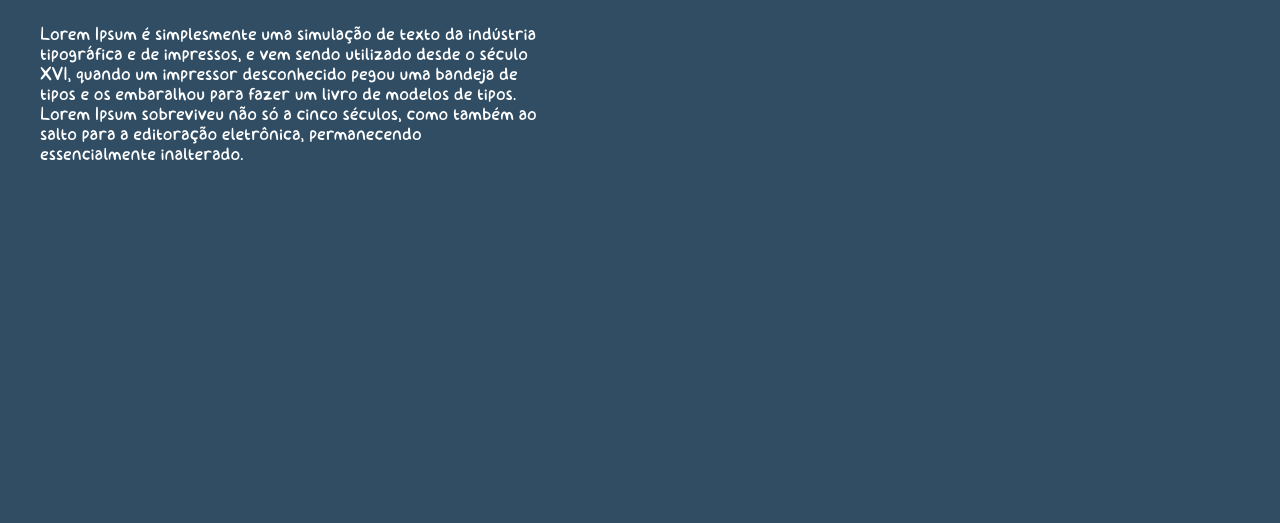
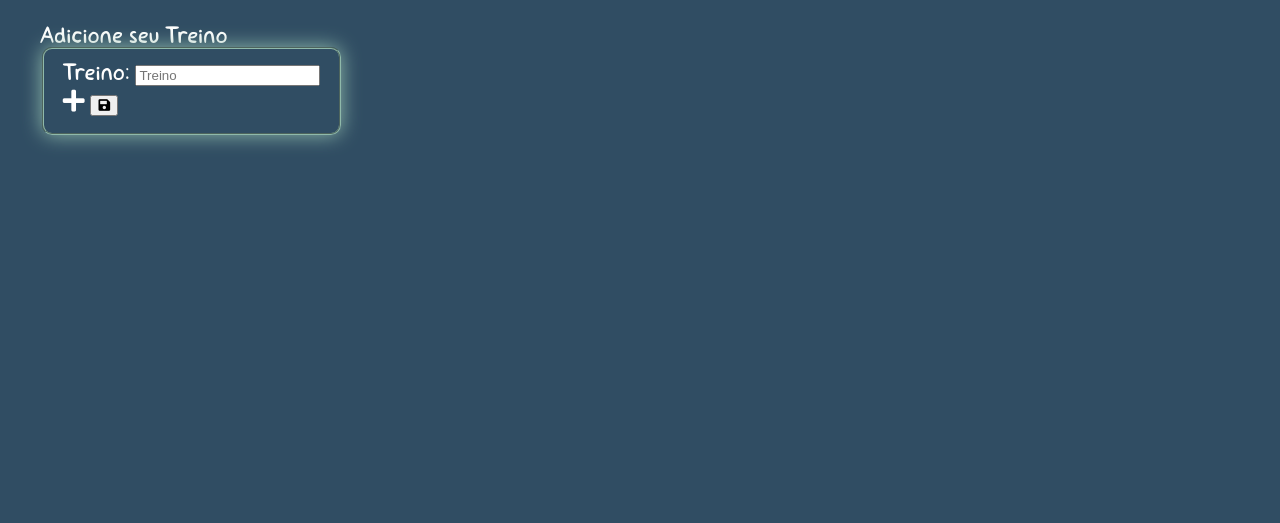
Before and after one commit to vTrindadev/EnergyTraining, a plain HTML site: page treino.html in a window 1280 px wide. Shown: the part 277-800 px from the top of the page. Drawn offline with Linux system fonts and the light colour scheme.

Commit message:
Modificações

```diff
--- a/css/inicial.css
+++ b/css/inicial.css
@@ -81,3 +81,25 @@ p{
     font-family: B;
     font-size: 20px;
 }
+
+form{
+    display: flex;
+    flex-direction: column;
+    width: 100%;
+    font-size: 25px;
+    font-family: B;
+}
+
+fieldset{
+    background-color:none;
+    border-radius: 10px;
+    border-color: #8FB9AA;
+    box-shadow: 0px 0px 20px #8FB9AA;
+    line-height: 30px;
+}
+
+.remover-botao {
+    margin-left: 10px;
+    color:white;
+   font-size: 20px;
+}
--- /dev/null
+++ b/js/treino.js
@@ -0,0 +1,24 @@
+function adicionarExercicio() {
+    var treinoContainer = document.getElementById('treino-container');
+    var novoExercicioItem = document.createElement('div');
+    novoExercicioItem.className = 'exercicio-item';
+    var label = document.createElement('label');
+    label.textContent = 'Exercício: ';
+    var input = document.createElement('input');
+    input.type = 'text';
+    input.placeholder = 'Exercício';
+    input.className = 'txt_exercicio';
+    var iconSpan = document.createElement('span');
+    iconSpan.className = 'remover-botao';
+    iconSpan.innerHTML = '<i class="fas fa-trash-alt" onclick="removerExercicio(this)"></i>';
+    novoExercicioItem.appendChild(label);
+    novoExercicioItem.appendChild(input);
+    novoExercicioItem.appendChild(iconSpan);
+    treinoContainer.appendChild(novoExercicioItem);
+}
+
+function removerExercicio(icone) {
+    var exercicioItem = icone.parentNode.parentNode;
+    var treinoContainer = document.getElementById('treino-container');
+    treinoContainer.removeChild(exercicioItem);
+}
--- a/treino.html
+++ b/treino.html
@@ -1,10 +1,11 @@
 <!DOCTYPE html>
-<html lang="en">
+<html lang="pt-br">
 <head>
     <meta charset="UTF-8">
     <meta name="viewport" content="width=device-width, initial-scale=1.0">
     <link href="./css/inicial.css" rel="stylesheet">
     <link href="./font/font.css" rel="stylesheet">
+    <link rel="stylesheet" href="https://cdnjs.cloudflare.com/ajax/libs/font-awesome/5.15.2/css/all.min.css" integrity="sha512- +iRuDfUaDKLwOs/C+NY89wQ2a7LEiCpRWYn/dQX8FSrdt3ePshQFPxH4zjFhUK6Me0K8XJdD6gjMY59JOnxY2Q==" crossorigin="anonymous" />
     <title>EnergyTraining</title>
 </head>
 <body>
@@ -15,7 +16,7 @@
         </div>
 
         <ul>
-            <a href="index.html"><li>Início</li></a>
+            <a href="inicial.html"><li>Início</li></a>
             <a href="treino.html"><li>Treino</li></a>
             <a href="anotacoes.html"><li>Anotações</li></a>
             <a href="desempenho.html"><li>Desempenho</li></a>
@@ -26,9 +27,22 @@
     <main>
         <aside>
             <h2><span>Meus Treinos</span></h2>
-            <p>
-                Lorem Ipsum é simplesmente uma simulação de texto da indústria tipográfica e de impressos, e vem sendo utilizado desde o século XVI, quando um impressor desconhecido pegou uma bandeja de tipos e os embaralhou para fazer um livro de modelos de tipos. Lorem Ipsum sobreviveu não só a cinco séculos, como também ao salto para a editoração eletrônica, permanecendo essencialmente inalterado.
-            </p>
+            <form>
+                <label>Adicione seu Treino</label>
+                <fieldset>
+                    <div id="treino-container">
+                        <div class="exercicio-item">
+                            <label>Treino:</label>
+                            <input type="text" placeholder="Treino" id="txt_treino">
+                        </div>
+                    </div>
+                    <div>
+                        <i class="fas fa-plus adicionar-icone" onclick="adicionarExercicio()"></i>
+                        <button type="submit" id="btn_salvar" class="salvar-icone"><i class="fas fa-save salvar-icone"></i></button>
+                    </div>
+
+                </fieldset>
+            </form>
         </aside>
 
         <article>
@@ -39,3 +53,4 @@
     </main>
 </body>
 </html>
+<script src="js/treino.js"></script>
```
Also changed, not shown: anotacoes.html (+1 -1 lines), cadastro.html (+7 -5 lines), contato.html (+2 -2 lines), css/index.css (+8 -0 lines), desempenho.html (+2 -2 lines), index.html (+1 -1 lines), inicial.html (+2 -2 lines), login.html (+1 -1 lines), servico.html (+2 -2 lines).
